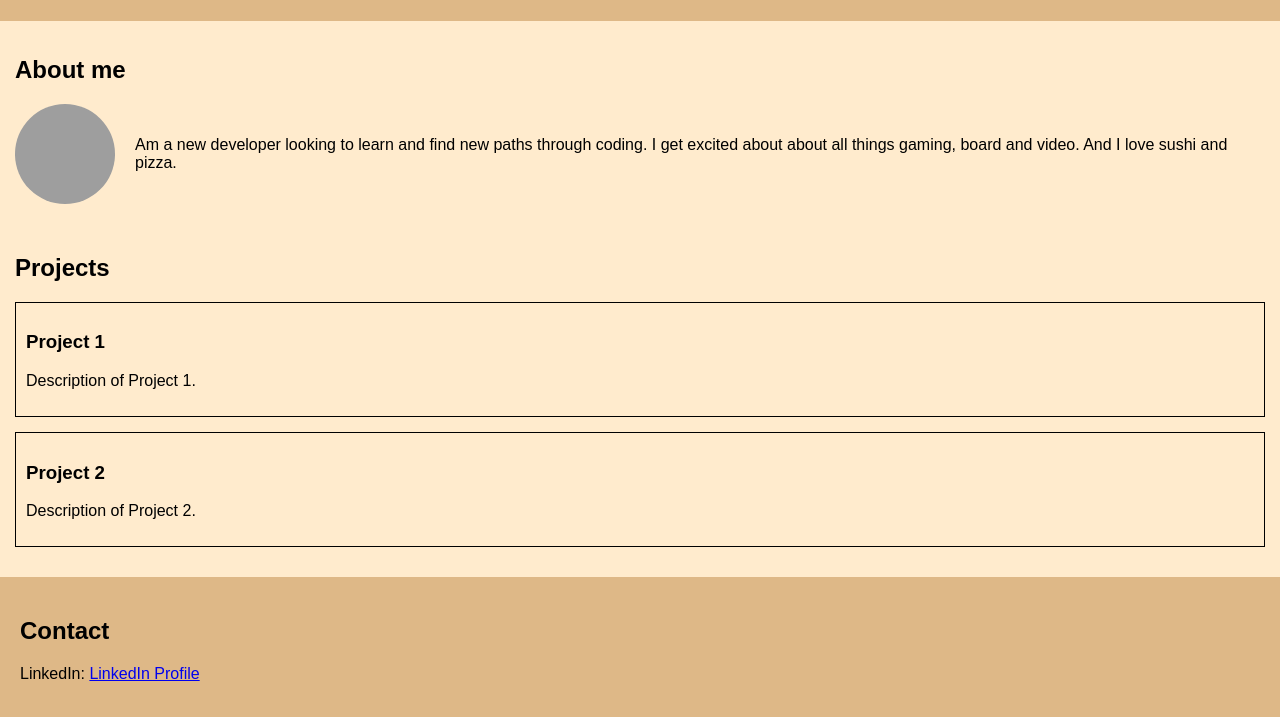
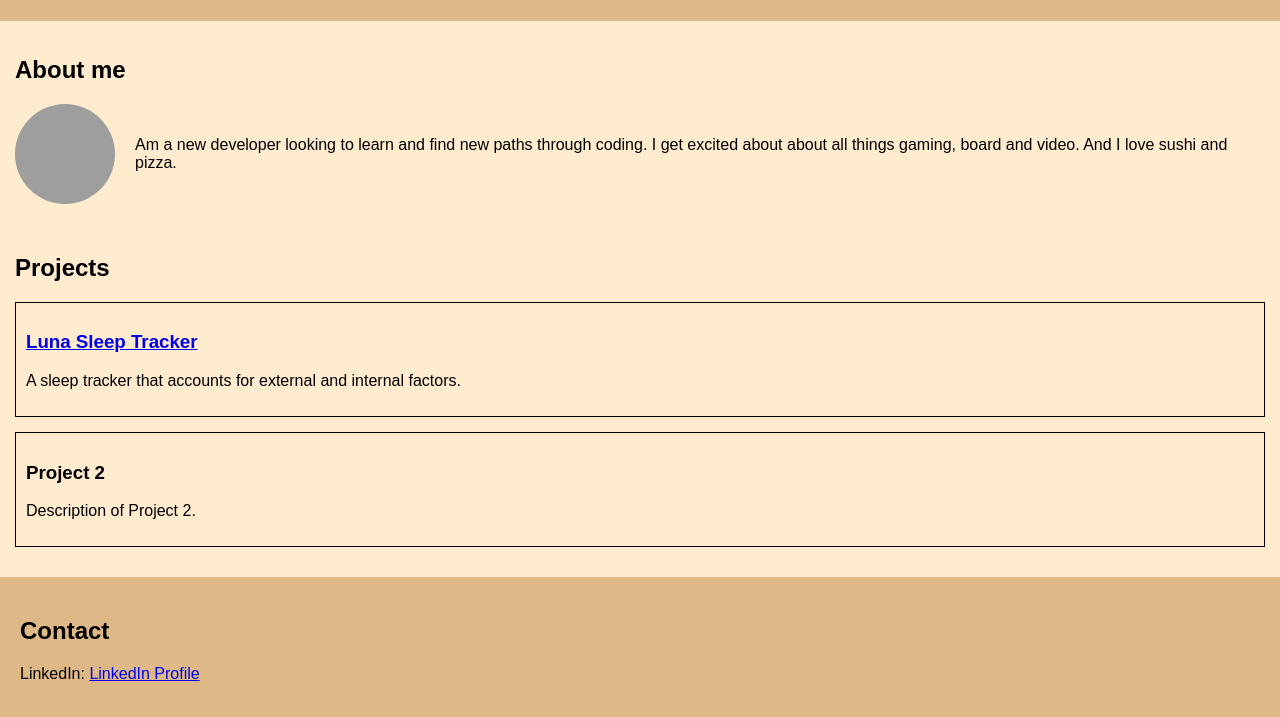
Before and after one commit to scottd988/Portfolio, a plain HTML site: page index.html in a window 1280 px wide. Shown: the part 99-816 px from the top of the page. Drawn offline with Linux system fonts and the light colour scheme; grey boxes are pictures that could not be loaded.

```diff
--- a/index.html
+++ b/index.html
@@ -31,8 +31,8 @@
       <section id="projects">
         <h2>Projects</h2>
         <div class="project-card">
-          <h3>Project 1</h3>
-          <p>Description of Project 1.</p>
+          <h3><a  href="https://mathilde-01.github.io/luna-sleep-tracker/">Luna Sleep Tracker</a></h3>
+          <p>A sleep tracker that accounts for external and internal factors.</p>
         </div>
         <div class="project-card">
           <h3>Project 2</h3>
```
